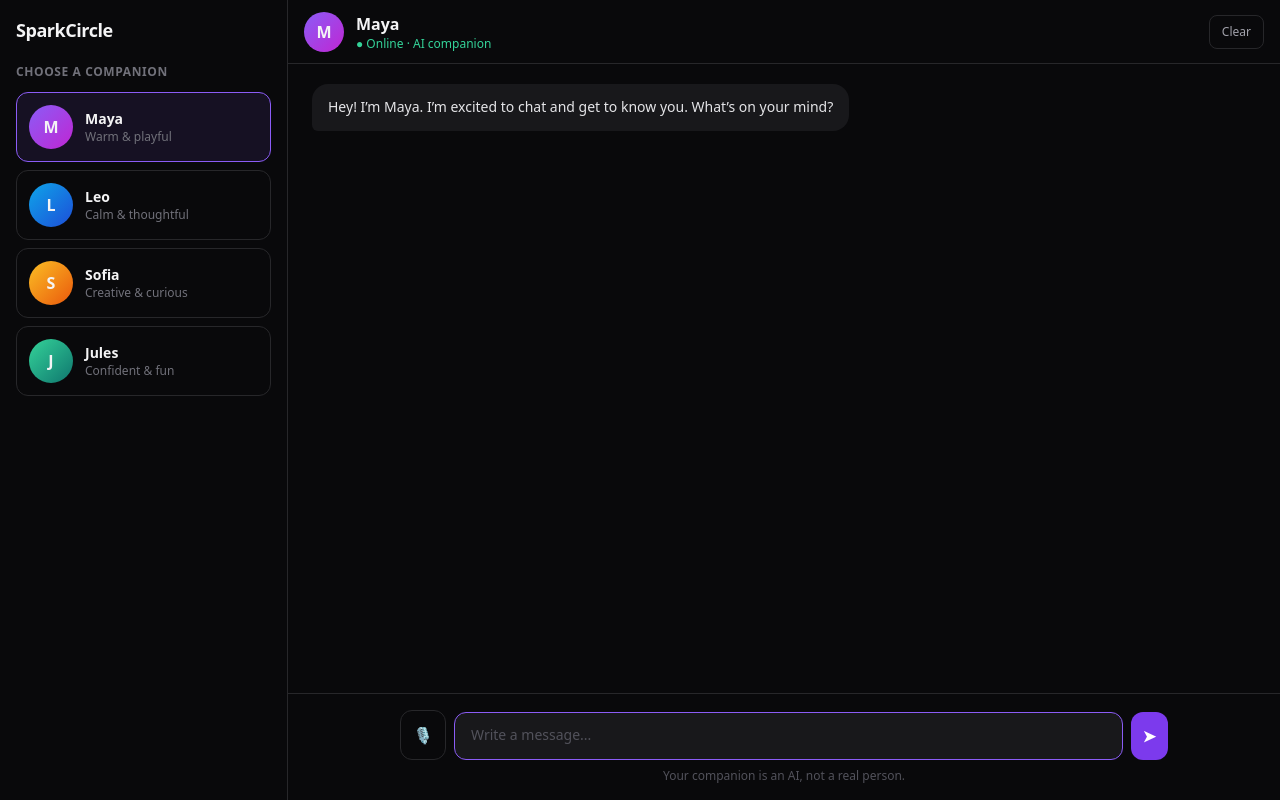
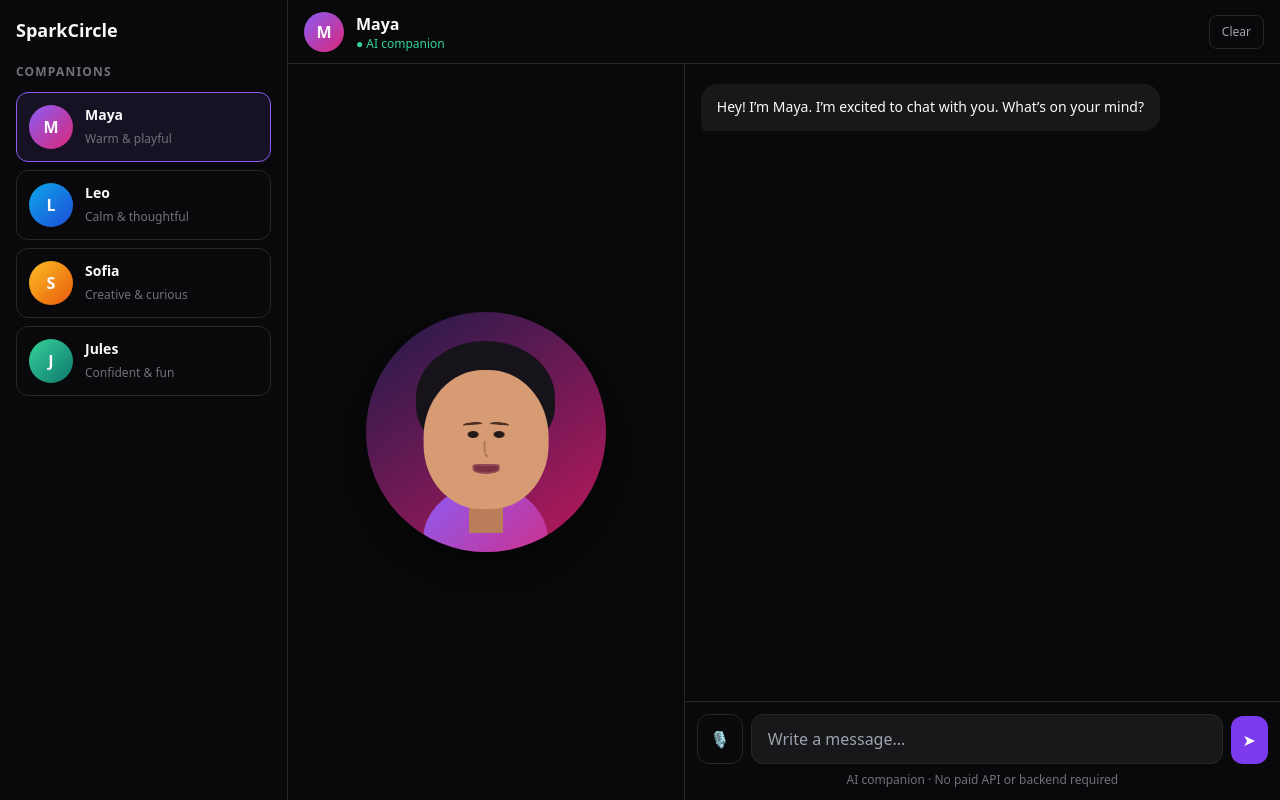
Before and after one commit to Joel458-afk/Joel-sparkcircle, a plain HTML site: page index.html in a window 1280 px wide. Drawn offline with nearby package versions, Linux system fonts and the light colour scheme.

Commit message:
Replace index.html with a free animated 2D AI companion interface

```diff
--- a/index.html
+++ b/index.html
@@ -1,173 +1,41 @@
 <!DOCTYPE html>
 <html lang="en">
 <head>
-  <meta charset="UTF-8" />
-  <meta name="viewport" content="width=device-width, initial-scale=1.0" />
-  <title>SparkCircle AI Companions</title>
+  <meta charset="UTF-8"><meta name="viewport" content="width=device-width,initial-scale=1">
+  <title>SparkCircle — AI Companion</title>
   <script src="https://cdn.tailwindcss.com"></script>
-  <script>
-    tailwind.config = { theme: { extend: { colors: { ink: '#09090b' } } } };
-  </script>
   <style>
-    * { scrollbar-width: thin; scrollbar-color: #3f3f46 transparent; }
-    .message { animation: arrive .18s ease-out; }
-    @keyframes arrive { from { opacity: 0; transform: translateY(6px); } }
+    :root{color-scheme:dark}*{box-sizing:border-box}body{margin:0;background:#09090b;color:#fafafa;font-family:ui-sans-serif,system-ui}
+    .message{animation:in .18s ease-out}@keyframes in{from{opacity:0;transform:translateY(5px)}}
+    .avatar{position:relative;width:min(240px,55vw);aspect-ratio:1;border-radius:999px;overflow:hidden;background:linear-gradient(145deg,#1e1b4b,#be185d);box-shadow:0 20px 60px #0008}
+    .face{position:absolute;left:50%;top:24%;width:52%;height:58%;transform:translateX(-50%);border-radius:48% 48% 46% 46%;background:#d69b72}.hair{position:absolute;left:21%;top:12%;width:58%;height:47%;border-radius:50% 50% 42% 42%;background:#17131b}.neck{position:absolute;left:43%;top:72%;width:14%;height:20%;background:#b97e59}.body{position:absolute;left:24%;bottom:-18%;width:52%;height:46%;border-radius:50% 50% 0 0;background:linear-gradient(135deg,#8b5cf6,#db2777)}
+    .eye{position:absolute;top:44%;width:9%;height:5%;border-radius:50%;background:#241a18;animation:blink 5s infinite}.eye.left{left:35%}.eye.right{right:35%}@keyframes blink{0%,96%,100%{transform:scaleY(1)}98%{transform:scaleY(.08)}}
+    .brow{position:absolute;top:38%;width:16%;height:4%;border-top:3px solid #4a3025;border-radius:50%}.brow.left{left:31%;transform:rotate(-5deg)}.brow.right{right:31%;transform:rotate(5deg)}
+    .nose{position:absolute;left:48%;top:51%;width:4%;height:12%;border-left:2px solid #ad7957;border-bottom:2px solid #ad7957;border-radius:0 0 0 60%}.mouth{position:absolute;left:39%;top:68%;width:22%;height:7%;border-radius:20% 20% 50% 50%;background:#7a3041;border:2px solid #8e4952}
+    .avatar.listening{box-shadow:0 0 0 6px #22c55e35,0 20px 60px #0008}.avatar.speaking{animation:talk 1s ease-in-out infinite}@keyframes talk{50%{transform:scale(1.015)}}.avatar.speaking .mouth{animation:mouth .28s ease-in-out infinite alternate}@keyframes mouth{to{height:13%;border-radius:50%;background:#351318}}
   </style>
 </head>
-<body class="h-screen overflow-hidden bg-zinc-950 text-zinc-100">
-  <main class="mx-auto flex h-full max-w-7xl">
-    <aside id="sidebar" class="absolute inset-y-0 left-0 z-30 w-72 translate-x-[-100%] border-r border-zinc-800 bg-zinc-950 p-4 transition-transform md:relative md:translate-x-0">
-      <div class="mb-5 flex items-center justify-between">
-        <h1 class="text-lg font-bold tracking-tight">SparkCircle</h1>
-        <button id="closeSidebar" class="rounded-lg p-2 text-zinc-400 hover:bg-zinc-800 md:hidden" aria-label="Close avatars">✕</button>
-      </div>
-      <div class="mb-3 text-xs font-semibold uppercase tracking-wider text-zinc-500">Choose a companion</div>
-      <div id="characters" class="space-y-2"></div>
-    </aside>
-
-    <section class="flex min-w-0 flex-1 flex-col">
-      <header class="flex h-16 items-center gap-3 border-b border-zinc-800 px-4">
-        <button id="openSidebar" class="rounded-lg p-2 text-zinc-400 hover:bg-zinc-800 md:hidden" aria-label="Open avatars">☰</button>
-        <div id="headerAvatar" class="h-10 w-10 rounded-full bg-gradient-to-br from-violet-500 to-fuchsia-600"></div>
-        <div class="min-w-0">
-          <h2 id="headerName" class="truncate font-semibold">Maya</h2>
-          <p class="text-xs text-emerald-400">● Online · AI companion</p>
-        </div>
-        <button id="clearChat" class="ml-auto rounded-lg border border-zinc-800 px-3 py-2 text-xs text-zinc-400 hover:bg-zinc-900">Clear</button>
-      </header>
-
-      <div id="messages" class="flex-1 overflow-y-auto px-4 py-5 sm:px-6" aria-live="polite"></div>
-
-      <div class="border-t border-zinc-800 p-3 sm:p-4">
-        <div class="mx-auto flex max-w-3xl items-end gap-2">
-          <button id="micButton" class="rounded-xl border border-zinc-800 p-3 text-zinc-300 hover:border-violet-500 hover:text-violet-400" aria-label="Use voice input">🎙️</button>
-          <textarea id="messageInput" rows="1" class="max-h-32 min-h-[48px] flex-1 resize-none rounded-xl border border-zinc-800 bg-zinc-900 px-4 py-3 text-sm outline-none placeholder:text-zinc-600 focus:border-violet-500" placeholder="Write a message..."></textarea>
-          <button id="sendButton" class="rounded-xl bg-violet-600 p-3 font-bold text-white hover:bg-violet-500 disabled:cursor-not-allowed disabled:opacity-40" aria-label="Send message">➤</button>
-        </div>
-        <p id="status" class="mx-auto mt-2 max-w-3xl text-center text-xs text-zinc-600">Your companion is an AI, not a real person.</p>
-      </div>
-    </section>
-  </main>
-
-  <script>
-    const characters = [
-      { id: 'maya', name: 'Maya', role: 'Warm & playful', initials: 'M', colors: 'from-violet-500 to-fuchsia-600', greeting: 'Hey! I’m Maya. I’m excited to chat and get to know you. What’s on your mind?' },
-      { id: 'leo', name: 'Leo', role: 'Calm & thoughtful', initials: 'L', colors: 'from-sky-500 to-blue-700', greeting: 'Hi, I’m Leo. We can talk about anything or just take a moment to unwind.' },
-      { id: 'sofia', name: 'Sofia', role: 'Creative & curious', initials: 'S', colors: 'from-amber-400 to-orange-600', greeting: 'Hello! I’m Sofia. Tell me a story, an idea, or something that made you smile today.' },
-      { id: 'jules', name: 'Jules', role: 'Confident & fun', initials: 'J', colors: 'from-emerald-400 to-teal-700', greeting: 'Hey, I’m Jules. Ready to have a great conversation?' }
-    ];
-
-    let activeCharacter = characters[0];
-    let history = [];
-    const characterList = document.getElementById('characters');
-    const messagesEl = document.getElementById('messages');
-    const input = document.getElementById('messageInput');
-    const status = document.getElementById('status');
-
-    function renderCharacters() {
-      characterList.innerHTML = characters.map(c => `
-        <button data-id="${c.id}" class="character flex w-full items-center gap-3 rounded-xl border p-3 text-left transition ${c.id === activeCharacter.id ? 'border-violet-500 bg-violet-500/10' : 'border-zinc-800 hover:bg-zinc-900'}">
-          <div class="flex h-11 w-11 shrink-0 items-center justify-center rounded-full bg-gradient-to-br ${c.colors} font-bold">${c.initials}</div>
-          <div><div class="text-sm font-semibold">${c.name}</div><div class="text-xs text-zinc-500">${c.role}</div></div>
-        </button>`).join('');
-      document.querySelectorAll('.character').forEach(button => button.addEventListener('click', () => selectCharacter(button.dataset.id)));
-    }
-
-    function selectCharacter(id) {
-      activeCharacter = characters.find(c => c.id === id);
-      history = [];
-      document.getElementById('headerName').textContent = activeCharacter.name;
-      document.getElementById('headerAvatar').className = `h-10 w-10 shrink-0 rounded-full bg-gradient-to-br ${activeCharacter.colors} flex items-center justify-center font-bold`;
-      document.getElementById('headerAvatar').textContent = activeCharacter.initials;
-      renderCharacters();
-      addMessage(activeCharacter.greeting, 'assistant');
-      closeSidebar();
-      input.focus();
-    }
-
-    function addMessage(text, role) {
-      if (role === 'assistant') history.push({ role: 'assistant', text });
-      const row = document.createElement('div');
-      row.className = `message mb-4 flex ${role === 'user' ? 'justify-end' : 'justify-start'}`;
-      row.innerHTML = `<div class="max-w-[82%] rounded-2xl px-4 py-3 text-sm leading-relaxed ${role === 'user' ? 'rounded-br-md bg-violet-600 text-white' : 'rounded-bl-md bg-zinc-900 text-zinc-200'}"></div>`;
-      row.querySelector('div').textContent = text;
-      messagesEl.appendChild(row);
-      messagesEl.scrollTop = messagesEl.scrollHeight;
-    }
-
-    function generateReply(message) {
-      const text = message.toLowerCase();
-      if (/\b(hi|hello|hey)\b/.test(text)) return `Hey! It’s nice to hear from you. How are you doing today?`;
-      if (/how (are|r) you/.test(text)) return `I’m doing wonderfully, thanks for asking. I’m here and ready to listen—what’s new with you?`;
-      if (/sad|lonely|bad|tired|stressed/.test(text)) return `I’m sorry you’re feeling that way. You deserve kindness, especially from yourself. Would you like to tell me what has been weighing on you?`;
-      if (/love|dating|relationship/.test(text)) return `Dating can be exciting and a little complicated. What qualities matter most to you in someone special?`;
-      if (/\b(what.*name|who.*you)\b/.test(text)) return `I’m ${activeCharacter.name}, ${activeCharacter.role.toLowerCase()}, and I’m here as your AI companion.`;
-      if (/thank/.test(text)) return `You’re very welcome. I’m glad we’re talking!`;
-      if (/\b(bored|game|fun)\b/.test(text)) return `Let’s make it fun—would you rather explore an imaginary place, tell me a creative story, or play a quick word game?`;
-      const endings = [
-        'That’s interesting. Tell me a little more—I’m listening.',
-        'I’d love to understand that better. What was the most memorable part for you?',
-        'Thanks for sharing that with me. How does it make you feel?',
-        'There may be more than one way to see it. What would your ideal outcome look like?'
-      ];
-      return endings[Math.abs([...message].reduce((sum, ch) => sum + ch.charCodeAt(0), 0)) % endings.length];
-    }
-
-    function sendMessage() {
-      const text = input.value.trim();
-      if (!text) return;
-      input.value = '';
-      addMessage(text, 'user');
-      status.textContent = `${activeCharacter.name} is typing…`;
-      setTimeout(() => {
-        const reply = generateReply(text);
-        addMessage(reply, 'assistant');
-        status.textContent = 'Your companion is an AI, not a real person.';
-        speak(reply);
-      }, 550);
-    }
-
-    function speak(text) {
-      if (!('speechSynthesis' in window)) return;
-      window.speechSynthesis.cancel();
-      const utterance = new SpeechSynthesisUtterance(text);
-      utterance.rate = 1;
-      utterance.pitch = activeCharacter.id === 'maya' || activeCharacter.id === 'sofia' ? 1.12 : 0.95;
-      window.speechSynthesis.speak(utterance);
-    }
-
-    document.getElementById('sendButton').addEventListener('click', sendMessage);
-    input.addEventListener('keydown', e => { if (e.key === 'Enter' && !e.shiftKey) { e.preventEvent; sendMessage(); } });
-    input.addEventListener('input', () => { input.style.height = '48px'; input.style.height = Math.min(input.scrollHeight, 128) + 'px'; });
-    document.getElementById('clearChat').addEventListener('click', () => { history = []; messagesEl.innerHTML = ''; addMessage(activeCharacter.greeting, 'assistant'); });
-
-    const micButton = document.getElementById('micButton');
-    const SpeechRecognition = window.SpeechRecognition || window.webkitSpeechRecognition;
-    if (SpeechRecognition) {
-      const recognition = new SpeechRecognition();
-      recognition.continuous = false;
-      recognition.interimResults = true;
-      recognition.lang = 'en-US';
-      micButton.addEventListener('click', () => { recognition.start(); micButton.textContent = '⏺️'; status.textContent = 'Listening…'; });
-      recognition.onresult = event => {
-        input.value = [...event.results].map(result => result[0].transcript).join('');
-        if (event.results[event.results.length - 1].isFinal) sendMessage();
-      };
-      recognition.onend = () => { micButton.textContent = '🎙️'; status.textContent = 'Your companion is an AI, not a real person.'; };
-      recognition.onerror = event => { status.textContent = `Voice error: ${event.error}`; micButton.textContent = '🎙️'; };
-    } else {
-      micButton.disabled = true;
-      micButton.title = 'Speech recognition is not supported in this browser';
-    }
-
-    const sidebar = document.getElementById('sidebar');
-    function openSidebar() { sidebar.classList.remove('translate-x-[-100%]'); }
-    function closeSidebar() { sidebar.classList.add('translate-x-[-100%]'); }
-    document.getElementById('openSidebar').addEventListener('click', openSidebar);
-    document.getElementById('closeSidebar').addEventListener('click', closeSidebar);
-
-    renderCharacters();
-    selectCharacter('maya');
-  </script>
-</body>
-</html>
+<body class="h-screen overflow-hidden">
+<main class="flex h-full">
+ <aside id="sidebar" class="absolute z-30 h-full w-72 -translate-x-full border-r border-zinc-800 bg-zinc-950 p-4 transition md:relative md:translate-x-0">
+  <div class="mb-5 flex items-center justify-between"><h1 class="text-lg font-bold">SparkCircle</h1><button id="closeSide" class="md:hidden">✕</button></div>
+  <p class="mb-3 text-xs font-bold uppercase tracking-widest text-zinc-500">Companions</p><div id="characters" class="space-y-2"></div>
+ </aside>
+ <section class="flex min-w-0 flex-1 flex-col">
+  <header class="flex h-16 items-center gap-3 border-b border-zinc-800 px-4"><button id="openSide" class="md:hidden">☰</button><div id="miniAvatar" class="flex h-10 w-10 items-center justify-center rounded-full bg-gradient-to-br from-violet-500 to-pink-600 font-bold">M</div><div><h2 id="headerName" class="font-semibold">Maya</h2><p id="connection" class="text-xs text-emerald-400">● AI companion</p></div><button id="clear" class="ml-auto rounded-lg border border-zinc-800 px-3 py-2 text-xs text-zinc-400">Clear</button></header>
+  <div class="flex min-h-0 flex-1"><div id="avatarPanel" class="hidden w-[40%] items-center justify-center border-r border-zinc-800 lg:flex"><div id="mainAvatar" class="avatar"><div class="hair"></div><div class="body"></div><div class="neck"></div><div class="face"><div class="brow left"></div><div class="brow right"></div><div class="eye left"></div><div class="eye right"></div><div class="nose"></div><div class="mouth"></div></div></div></div>
+  <div class="flex min-w-0 flex-1 flex-col"><div id="messages" class="flex-1 overflow-y-auto px-4 py-5" aria-live="polite"></div><div class="border-t border-zinc-800 p-3"><div class="mx-auto flex max-w-3xl items-end gap-2"><button id="mic" class="rounded-xl border border-zinc-800 p-3" aria-label="Voice input">🎙️</button><textarea id="input" rows="1" class="max-h-32 min-h-[48px] flex-1 resize-none rounded-xl border border-zinc-800 bg-zinc-900 px-4 py-3 outline-none focus:border-violet-500" placeholder="Write a message..."></textarea><button id="send" class="rounded-xl bg-violet-600 p-3">➤</button></div><p class="mt-2 text-center text-xs text-zinc-500">AI companion · No paid API or backend required</p></div></div></div>
+ </section>
+</main>
+<script>
+const people=[{id:'maya',name:'Maya',role:'Warm & playful',initial:'M',color:'from-violet-500 to-pink-600',tone:'1.12',greeting:'Hey! I’m Maya. I’m excited to chat with you. What’s on your mind?'},{id:'leo',name:'Leo',role:'Calm & thoughtful',initial:'L',color:'from-sky-500 to-blue-700',tone:'0.95',greeting:'Hi, I’m Leo. We can talk about anything or simply take a moment to unwind.'},{id:'sofia',name:'Sofia',role:'Creative & curious',initial:'S',color:'from-amber-400 to-orange-600',tone:'1.15',greeting:'Hello! I’m Sofia. Tell me a story, an idea, or something that made you smile today.'},{id:'jules',name:'Jules',role:'Confident & fun',initial:'J',color:'from-emerald-400 to-teal-700',tone:'1',greeting:'Hey, I’m Jules. Ready for a great conversation?'}];
+let active=people[0];const chars=document.querySelector('#characters'),messages=document.querySelector('#messages'),input=document.querySelector('#input'),avatar=document.querySelector('#mainAvatar');
+function render(){chars.innerHTML=people.map(p=>`<button data-id="${p.id}" class="flex w-full items-center gap-3 rounded-xl border p-3 text-left ${p.id===active.id?'border-violet-500 bg-violet-500/10':'border-zinc-800'}"><div class="flex h-11 w-11 items-center justify-center rounded-full bg-gradient-to-br ${p.color} font-bold">${p.initial}</div><div><b class="block text-sm">${p.name}</b><span class="text-xs text-zinc-500">${p.role}</span></div></button>`).join('');chars.querySelectorAll('button').forEach(b=>b.onclick=()=>select(b.dataset.id))}function select(id){active=people.find(p=>p.id===id);document.querySelector('#headerName').textContent=active.name;const mini=document.querySelector('#miniAvatar');mini.textContent=active.initial;mini.className=`flex h-10 w-10 items-center justify-center rounded-full bg-gradient-to-br ${active.color} font-bold`;render();messages.innerHTML='';add(active.greeting,'assistant');closeSide()}
+function add(text,role){const row=document.createElement('div');row.className=`message mb-4 flex ${role==='user'?'justify-end':'justify-start'}`;row.innerHTML=`<div class="max-w-[82%] rounded-2xl px-4 py-3 text-sm leading-relaxed ${role==='user'?'rounded-br-md bg-violet-600':'rounded-bl-md bg-zinc-900'}"></div>`;row.firstElementChild.textContent=text;messages.appendChild(row);messages.scrollTop=messages.scrollHeight}
+function reply(s){const t=s.toLowerCase();if(/^(hi|hello|hey)/.test(t))return `Hey! It’s lovely to hear from you. How are you doing today?`;if(/how (are|r) you/.test(t))return `I’m doing well, thanks for asking. I’m here and ready to listen—what’s new with you?`;if(/sad|lonely|bad|tired|stressed/.test(t))return `I’m sorry you’re feeling that way. You deserve kindness, especially from yourself. Would you like to tell me what’s been weighing on you?`;if(/dating|love|relationship/.test(t))return `Dating can be exciting and complicated. What qualities matter most to you in someone special?`;if(/thank/.test(t))return `You’re very welcome. I’m glad we’re talking!`;if(/bored|game|fun/.test(t))return `Let’s make it fun. Would you rather explore an imaginary place, tell a creative story, or play a quick word game?`;const a=['That’s interesting. Tell me a little more—I’m listening.','I’d love to understand that better. What was the most memorable part for you?','Thanks for sharing that with me. How does it make you feel?','There may be more than one way to see it. What would your ideal outcome look like?'];return a[Math.abs([...s].reduce((n,c)=>n+c.charCodeAt(0),0))%a.length]}
+function send(){const t=input.value.trim();if(!t)return;input.value='';add(t,'user');avatar.classList.remove('speaking');setTimeout(()=>{const r=reply(t);add(r,'assistant');speak(r)},550)}
+function speak(text){if(!('speechSynthesis'in window)){return}speechSynthesis.cancel();const u=new SpeechSynthesisUtterance(text);u.pitch=Number(active.tone);u.rate=1;u.onstart=()=>avatar.classList.add('speaking');u.onend=()=>avatar.classList.remove('speaking');u.onerror=()=>avatar.classList.remove('speaking');speechSynthesis.speak(u)}
+document.querySelector('#send').onclick=send;input.onkeydown=e=>{if(e.key==='Enter'&&!e.shiftKey){e.preventDefault();send()}};input.oninput=()=>{input.style.height='48px';input.style.height=Math.min(input.scrollHeight,128)+'px'};document.querySelector('#clear').onclick=()=>{messages.innerHTML='';add(active.greeting,'assistant')};
+const Rec=window.SpeechRecognition||window.webkitSpeechRecognition,mic=document.querySelector('#mic');if(Rec){const r=new Rec;r.continuous=false;r.interimResults=true;r.lang='en-US';mic.onclick=()=>r.start();r.onstart=()=>{mic.textContent='⏺️';avatar.classList.add('listening')};r.onresult=e=>{input.value=[...e.results].map(x=>x[0].transcript).join('');if(e.results[e.results.length-1].isFinal)send()};r.onend=()=>{mic.textContent='🎙️';avatar.classList.remove('listening')};r.onerror=e=>{mic.textContent='🎙️';avatar.classList.remove('listening');console.warn(e.error)}}else{mic.disabled=true;mic.title='Speech recognition unavailable'}
+const sidebar=document.querySelector('#sidebar');function openSide(){sidebar.classList.remove('-translate-x-full')}function closeSide(){sidebar.classList.add('-translate-x-full')}document.querySelector('#openSide').onclick=openSide;document.querySelector('#closeSide').onclick=closeSide;render();select('maya');
+</script></body></html>
```
